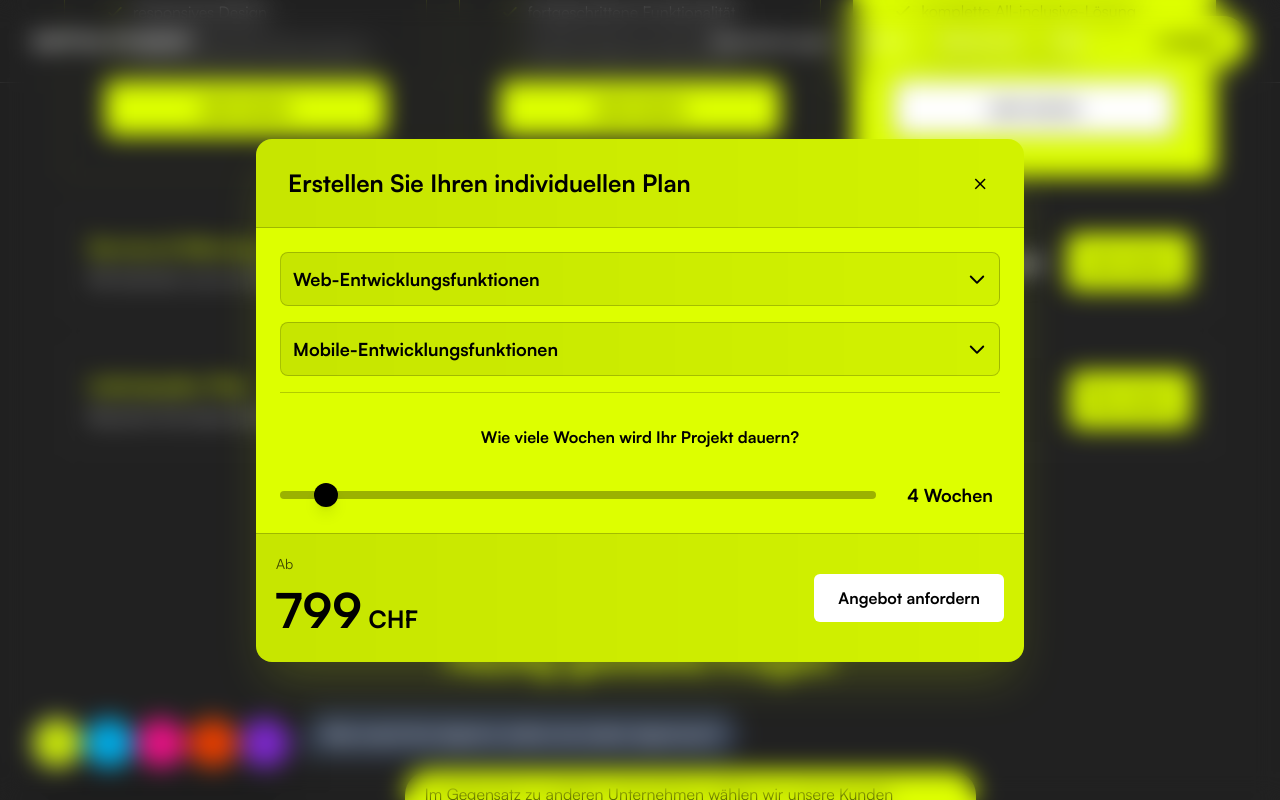
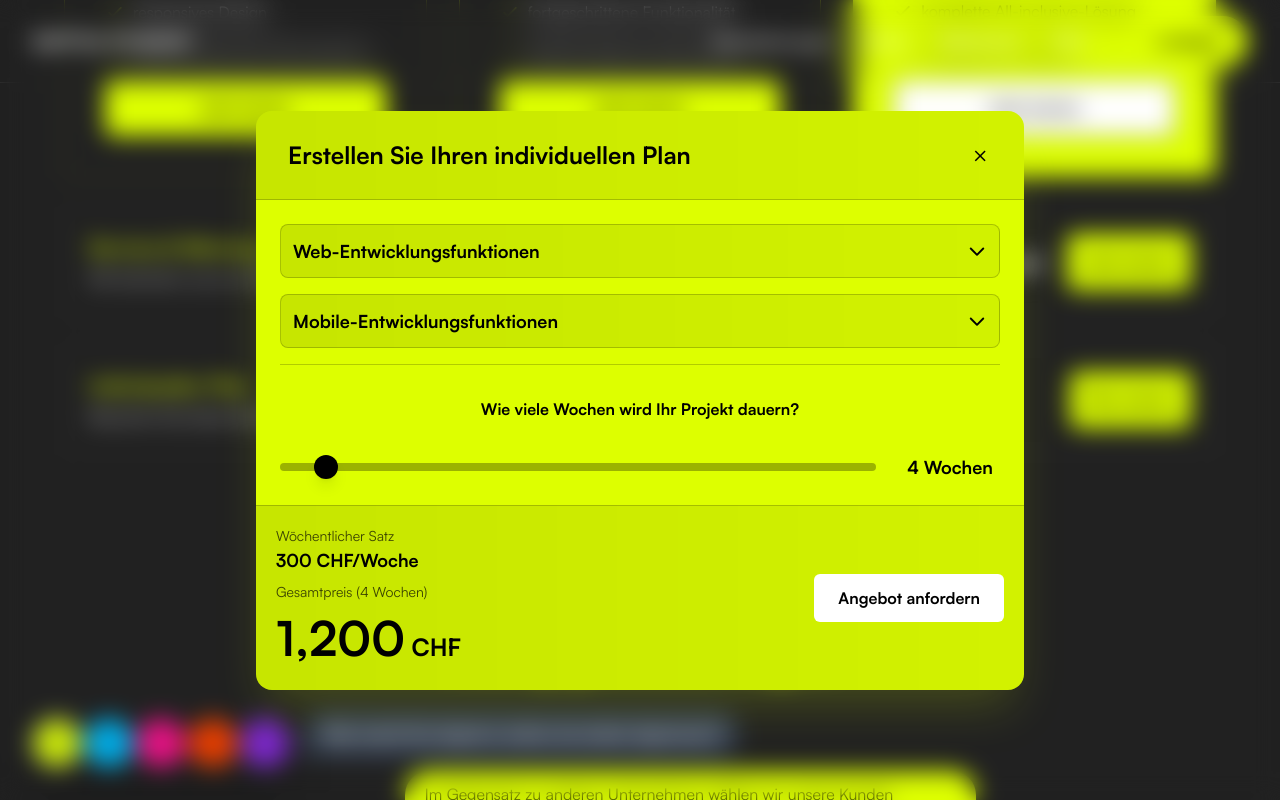
Before and after one commit to them2dt/emptea-homepage, a Next.js app: page / in a window 1280 px wide. Both pictures are taken after a click on the button "Plan starten". Shown: the part 4489-5289 px from the top of the page. Built offline with nearby package versions, Linux system fonts and the light colour scheme.

Commit message:
refactor CustomPricing component to implement a detailed weekly pricing calculation based on feature selections, enhancing clarity in pricing display and improving localization with German translations

```diff
--- a/app/components/CustomPricing.tsx
+++ b/app/components/CustomPricing.tsx
@@ -61,15 +61,37 @@ const CustomPricing = () => {
     }));
   };
 
+  /**
+   * Calculate custom plan price based on weekly feature rates
+   * @returns Total price in CHF
+   */
   const calculatePrice = () => {
-    const basePrice = 799;
-    let featureMultiplier = 1;
+    // Base weekly rate for custom development
+    const baseWeeklyRate = 300; // CHF per week
 
-    Object.values(features).forEach(hasFeature => {
-      if (hasFeature) featureMultiplier += 0.15;
+    // Weekly feature rates from catalog
+    const featureWeeklyRates = {
+      responsiveDesign: 50,
+      seoOptimization: 75,
+      contentManagement: 100,
+      ecommerce: 150,
+      userAuthentication: 80,
+      apiIntegration: 120,
+      analytics: 60,
+      crossPlatform: 100,
+    };
+
+    // Calculate total weekly rate
+    let totalWeeklyRate = baseWeeklyRate;
+
+    Object.entries(features).forEach(([featureKey, hasFeature]) => {
+      if (hasFeature && featureKey in featureWeeklyRates) {
+        totalWeeklyRate += featureWeeklyRates[featureKey as keyof typeof featureWeeklyRates];
+      }
     });
 
-    return Math.round(basePrice * featureMultiplier * (weeks / 4));
+    // Calculate total price for the specified weeks
+    return Math.round(totalWeeklyRate * weeks);
   };
 
   const startingPrice = calculatePrice();
@@ -223,8 +245,35 @@ const CustomPricing = () => {
 
                               <div className="flex flex-col md:flex-row justify-between items-start md:items-center p-4 md:p-5 border-t border-black/20 gap-3 md:gap-0 bg-gradient-to-r from-black/10 to-black/5">
                   <div className="flex flex-col items-start justify-center">
-                    <p className="mb-1 text-black/70 text-xs md:text-sm">Ab</p>
-                    <span className="font-bold text-xl md:text-2xl text-black"><AnimatedNumber value={startingPrice} /> CHF</span>
+                    <div className="mb-2">
+                      <p className="text-black/70 text-xs md:text-sm">Wöchentlicher Satz</p>
+                      <span className="font-bold text-lg text-black">
+                        {(() => {
+                          const baseWeeklyRate = 300;
+                          const featureWeeklyRates = {
+                            responsiveDesign: 50,
+                            seoOptimization: 75,
+                            contentManagement: 100,
+                            ecommerce: 150,
+                            userAuthentication: 80,
+                            apiIntegration: 120,
+                            analytics: 60,
+                            crossPlatform: 100,
+                          };
+                          let totalWeeklyRate = baseWeeklyRate;
+                          Object.entries(features).forEach(([featureKey, hasFeature]) => {
+                            if (hasFeature && featureKey in featureWeeklyRates) {
+                              totalWeeklyRate += featureWeeklyRates[featureKey as keyof typeof featureWeeklyRates];
+                            }
+                          });
+                          return totalWeeklyRate;
+                        })()} CHF/Woche
+                      </span>
+                    </div>
+                    <div>
+                      <p className="mb-1 text-black/70 text-xs md:text-sm">Gesamtpreis ({weeks} Woche{weeks > 1 ? 'n' : ''})</p>
+                      <span className="font-bold text-xl md:text-2xl text-black"><AnimatedNumber value={startingPrice} /> CHF</span>
+                    </div>
                   </div>
                   <a
                     href={`mailto:contact@emptea.xyz?subject=${encodeURIComponent('Anfrage für individuellen Plan')}&body=${encodeURIComponent(`Hallo EMPTEA Studios,
@@ -233,7 +282,27 @@ ich interessiere mich für einen individuellen Entwicklungsplan.
 
 Details des individuellen Plans:
 - Geschätzte Dauer: ${weeks} Woche${weeks > 1 ? 'n' : ''}
-- Geschätzter Preis: Ab ${startingPrice} CHF
+- Wöchentlicher Satz: ${(() => {
+    const baseWeeklyRate = 300;
+    const featureWeeklyRates = {
+      responsiveDesign: 50,
+      seoOptimization: 75,
+      contentManagement: 100,
+      ecommerce: 150,
+      userAuthentication: 80,
+      apiIntegration: 120,
+      analytics: 60,
+      crossPlatform: 100,
+    };
+    let totalWeeklyRate = baseWeeklyRate;
+    Object.entries(features).forEach(([featureKey, hasFeature]) => {
+      if (hasFeature && featureKey in featureWeeklyRates) {
+        totalWeeklyRate += featureWeeklyRates[featureKey as keyof typeof featureWeeklyRates];
+      }
+    });
+    return totalWeeklyRate;
+  })()} CHF/Woche
+- Geschätzter Gesamtpreis: ${startingPrice} CHF
 
 Ausgewählte Funktionen:
 ${Object.entries(features)
```
Also changed, not shown: 1 other file (tests, documents, lock files or other folders).
